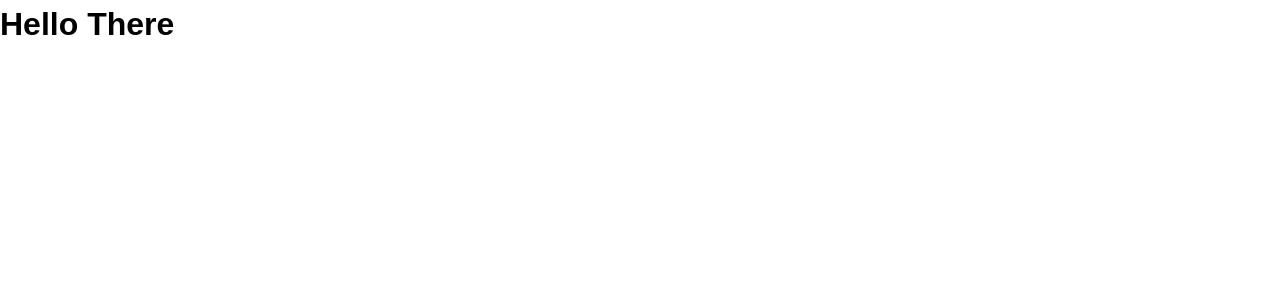
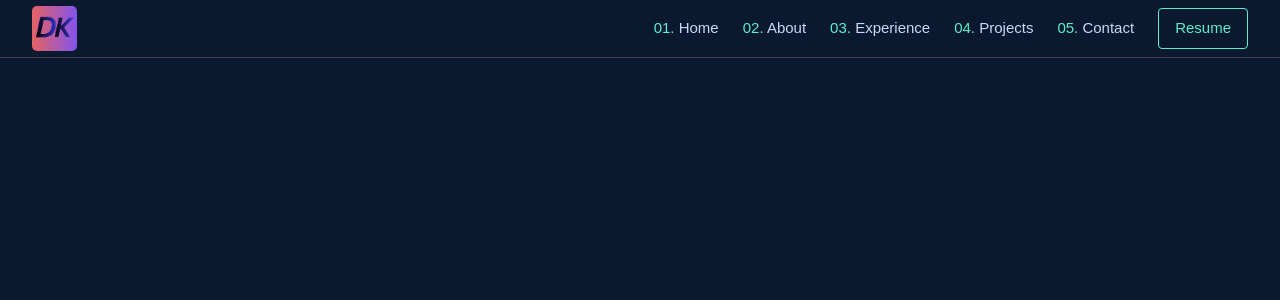
Before and after one commit to dere-12/portfolio, a React (Vite) app: page / in a window 1280 px wide. Shown: the top 300 px of the page. Built offline with nearby package versions, Linux system fonts and the light colour scheme.

Commit message:
feat(Header): implement Header component and add styling to Header component

```diff
--- a/src/App.jsx
+++ b/src/App.jsx
@@ -1,9 +1,10 @@
 import "./styles/global.css";
+import Header from "./components/Header/Header";
 
 function App() {
   return (
     <>
-      <h1>Hello There</h1>
+      <Header />
     </>
   );
 }
--- /dev/null
+++ b/src/components/Header/Header.css
@@ -0,0 +1,59 @@
+.header {
+  display: flex;
+  align-items: center;
+  justify-content: space-between;
+  border-bottom: 1px solid #414141;
+  padding: 6px 2rem;
+}
+
+.logo-container {
+  width: 45px;
+}
+
+.logo-container img {
+  border-radius: 5px;
+}
+
+.header-nav {
+  font-size: 15px;
+  display: flex;
+  align-items: center;
+  gap: 1.5rem;
+}
+
+.header-nav span {
+  color: var(--color-primary);
+}
+
+.header-link {
+  position: relative;
+}
+
+.header-link::after {
+  content: "";
+  position: absolute;
+  left: 0;
+  bottom: -2px;
+  width: 0;
+  height: 2px;
+  background-color: var(--color-primary);
+  transition: width 0.3s ease-out;
+}
+
+.header-link:hover::after,
+.header-link:focus::after {
+  width: 100%;
+}
+
+.resume-button {
+  padding: 0.5rem 1rem;
+  border: 1px solid var(--color-primary);
+  border-radius: 4px;
+  color: var(--color-primary);
+  transition: background-color 0.5s ease, color 0.5s ease;
+}
+
+.resume-button:hover {
+  background-color: var(--color-primary);
+  color: var(--color-background);
+}
--- /dev/null
+++ b/src/components/Header/Header.jsx
@@ -0,0 +1,42 @@
+import "./Header.css";
+import logo from "../../assets/logo.png";
+
+const Header = () => {
+  return (
+    <header className="header">
+      <div className="logo-container">
+        <a href="#home" className="header-logo">
+          <img src={logo} alt="logo" />
+        </a>
+      </div>
+
+      <nav className="header-nav">
+        <a href="#home" className="header-link">
+          <span>01. </span>Home
+        </a>
+        <a href="#about" className="header-link">
+          <span>02. </span>About
+        </a>
+        <a href="#experience" className="header-link">
+          <span>03. </span>Experience
+        </a>
+        <a href="#projects" className="header-link">
+          <span>04. </span>Projects
+        </a>
+        <a href="#contact" className="header-link">
+          <span>05. </span>Contact
+        </a>
+        <a
+          href="/resume.pdf"
+          className="resume-button"
+          target="_blank"
+          rel="noopener noreferrer"
+        >
+          Resume
+        </a>
+      </nav>
+    </header>
+  );
+};
+
+export default Header;
--- a/src/styles/global.css
+++ b/src/styles/global.css
@@ -12,12 +12,24 @@
 :root {
   --font-family-sans: "Arial", sans-serif;
   --font-family-mono: "Monospace", monospace;
+
+  --color-background: #0a192f;
+  --color-primary: #5dedcd;
+  --color-text-white: #ccd6f6;
+  --color-text-gray: #5d6985;
+  --color-text-gray-light: #8892b0;
 }
 
 body {
   line-height: 1.5;
   scroll-behavior: smooth;
   font-family: var(--font-family-sans);
+  background-color: var(--color-background);
+}
+
+a {
+  color: var(--color-text-white);
+  text-decoration: none;
 }
 
 img,
```
Also changed, not shown: 1 other file (tests, documents, lock files or other folders).
